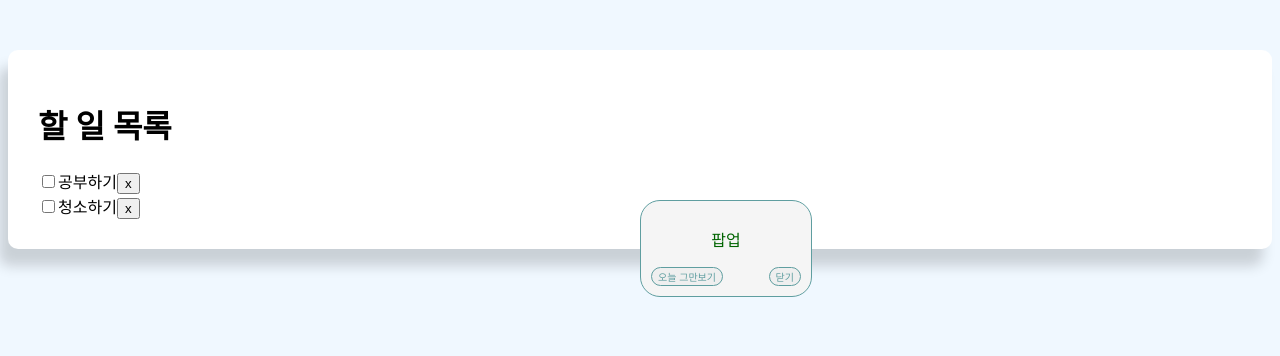
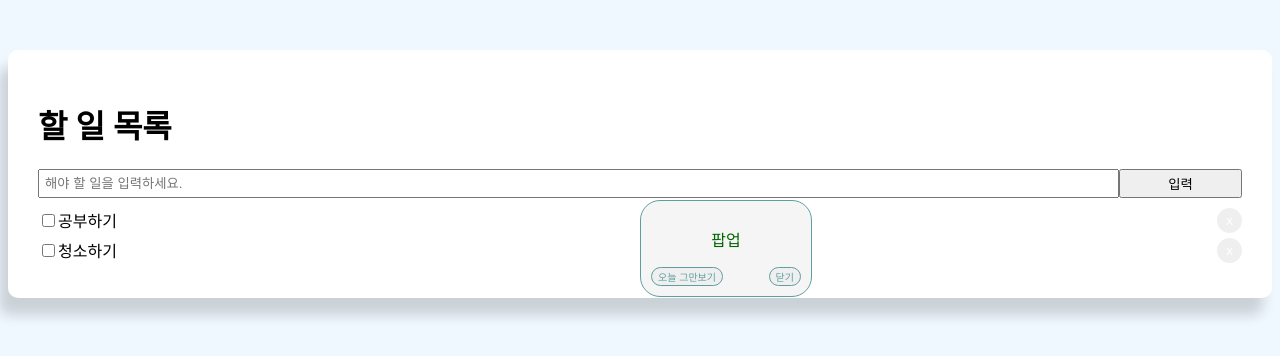
Before and after one commit to ryeon18/react_todo_app, a React (Create React App) app: page / in a window 1280 px wide. Shown: the top 356 px of the page. Built offline with nearby package versions, Linux system fonts and the light colour scheme.

Commit message:
Add: todolist

```diff
--- a/src/App.js
+++ b/src/App.js
@@ -7,7 +7,9 @@ const todoData = [
 ];
 
 const App = () => {
-    const [isPopup, setIsPopup] = useState('');
+    const [isPopup, setIsPopup] = useState(''); // 팝업창
+    const [todoList, setTodoList] = useState(todoData); // 할일목록
+    const [addTitle, setTitle] = useState(''); // 할일 제목
 
     // 쿠키존재확인 후 없으면 쿠키생성
     useEffect(() => {
@@ -20,6 +22,7 @@ const App = () => {
             setIsPopup('false');
         }
     }, []);
+
     // 팝업 닫기
     const close = () => {
         setIsPopup(false);
@@ -41,19 +44,57 @@ const App = () => {
             decodeURIComponent(name) + '=' + decodeURIComponent(value) + '; path=/; expires=' + date.toUTCString();
     };
 
+    // 리스트 지우기
+    const removeList = id => {
+        let newTodoData = todoList.filter(data => data.id !== id);
+        setTodoList(newTodoData);
+    };
+
+    //  할일 리스트 제목
+    const handleTitle = e => {
+        setTitle(e.target.value);
+    };
+
+    // 할일 리스트 추가
+    const handleSubmit = e => {
+        e.preventDefault();
+        let newTodo = {
+            id: Date.now(),
+            title: addTitle,
+            comleted: false,
+        };
+        setTodoList([...todoList, newTodo]);
+        setTitle('');
+    };
+
     return (
         <div>
-            <div className="todoBlock">
+            <div className="todo-block">
                 <div className="title">
                     <h1>할 일 목록</h1>
                 </div>
-                {todoData.map(data => {
+                <form className="add-list" onSubmit={e => handleSubmit(e)}>
+                    <input
+                        type="text"
+                        name="value"
+                        placeholder="해야 할 일을 입력하세요."
+                        value={addTitle}
+                        className="list-title"
+                        onChange={e => handleTitle(e)}
+                    />
+                    <input type="submit" value="입력" className="submit-btn" />
+                </form>
+                {todoList?.map(data => {
                     const {id, title, completed} = data;
                     return (
-                        <div key={id}>
-                            <input type="checkbox" defalutchecked={completed} />
-                            {title}
-                            <button>x</button>
+                        <div key={id} className="todo-list">
+                            <div>
+                                <input type="checkbox" defalutchecked={completed} />
+                                <span>{title}</span>
+                            </div>
+                            <button className="btn-style" onClick={() => removeList(id)}>
+                                x
+                            </button>
                         </div>
                     );
                 })}
@@ -71,48 +112,3 @@ const App = () => {
 };
 
 export default App;
-
-// export default class App extends Component {
-//     btnStyle = {
-//         color: '#fff',
-//         border: 'none',
-//         padding: '5px 9px',
-//         borderRadius: '50%',
-//         cursor: 'pointer',
-//         float: 'right',
-//     };
-
-//     getStyle = () => {
-//         return {
-//             padding: '10px',
-//             borderBottom: '1px #ccc dotted',
-//             TextDecoration: 'none',
-//         };
-//     };
-
-//     todoData = [
-//         {id: '1', title: '공부하기', comleted: true},
-//         {id: '2', title: '청소하기', comleted: false},
-//     ];
-//     render() {
-//         return (
-//             <div className="container">
-//                 <div className="todoBlock">
-//                     <div className="title">
-//                         <h1>할 일 목록</h1>
-//                     </div>
-//                     {this.todoData.map(data => {
-//                         const {id, title, completed} = data;
-//                         return (
-//                             <div style={this.getStyle()} key={id}>
-//                                 <input type="checkbox" defalutChecked={completed} />
-//                                 {title}
-//                                 <button style={this.btnStyle}>x</button>
-//                             </div>
-//                         );
-//                     })}
-//                 </div>
-//             </div>
-//         );
-//     }
-// }
--- a/src/App.scss
+++ b/src/App.scss
@@ -3,12 +3,40 @@
     max-width: 600px;
 }
 
-.todoBlock {
+.todo-block {
     padding: 30px;
     margin-top: 50px;
     background: #fff;
     border-radius: 10px;
     box-shadow: -9px 17px 13px rgb(0 0 0 / 16%);
+}
+
+.todo-list {
+    display: flex;
+    justify-content: space-between;
+    margin-bottom: 5px;
+}
+
+.btn-style {
+    color: #fff;
+    border: none;
+    padding: 5px 9px;
+    border-radius: 50%;
+    cursor: pointer;
+}
+
+.add-list {
+    display: flex;
+    margin-bottom: 10px;
+}
+
+.list-title {
+    flex: 10;
+    padding: 5px;
+}
+
+.submit-btn {
+    flex: 1;
 }
 
 .pop-up {
@@ -21,10 +49,9 @@
     border-radius: 20px;
     background-color: whitesmoke;
     color: darkgreen;
-}
-
-.pop-up p {
-    text-align: center;
+    p {
+        text-align: center;
+    }
 }
 
 .button-box {
```
